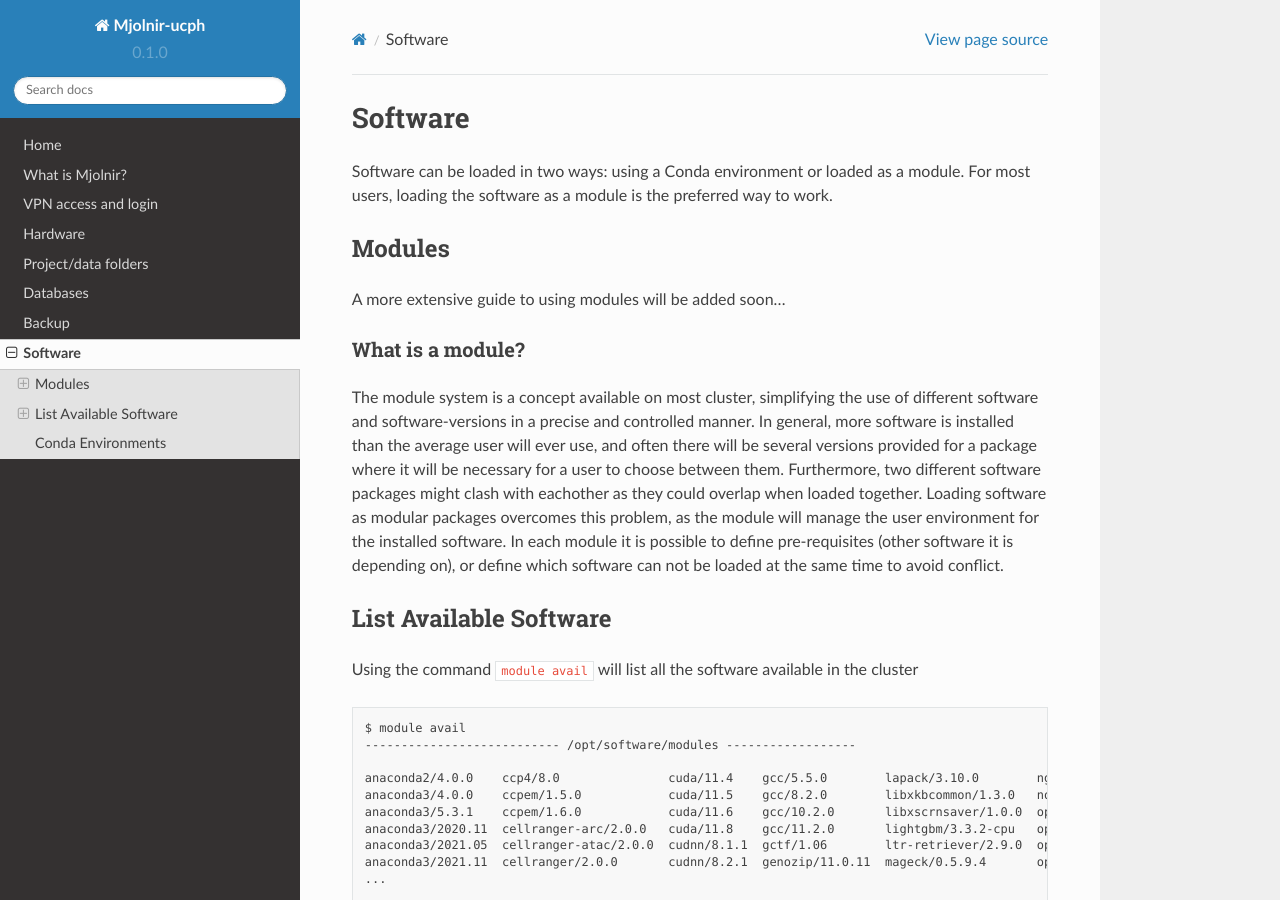
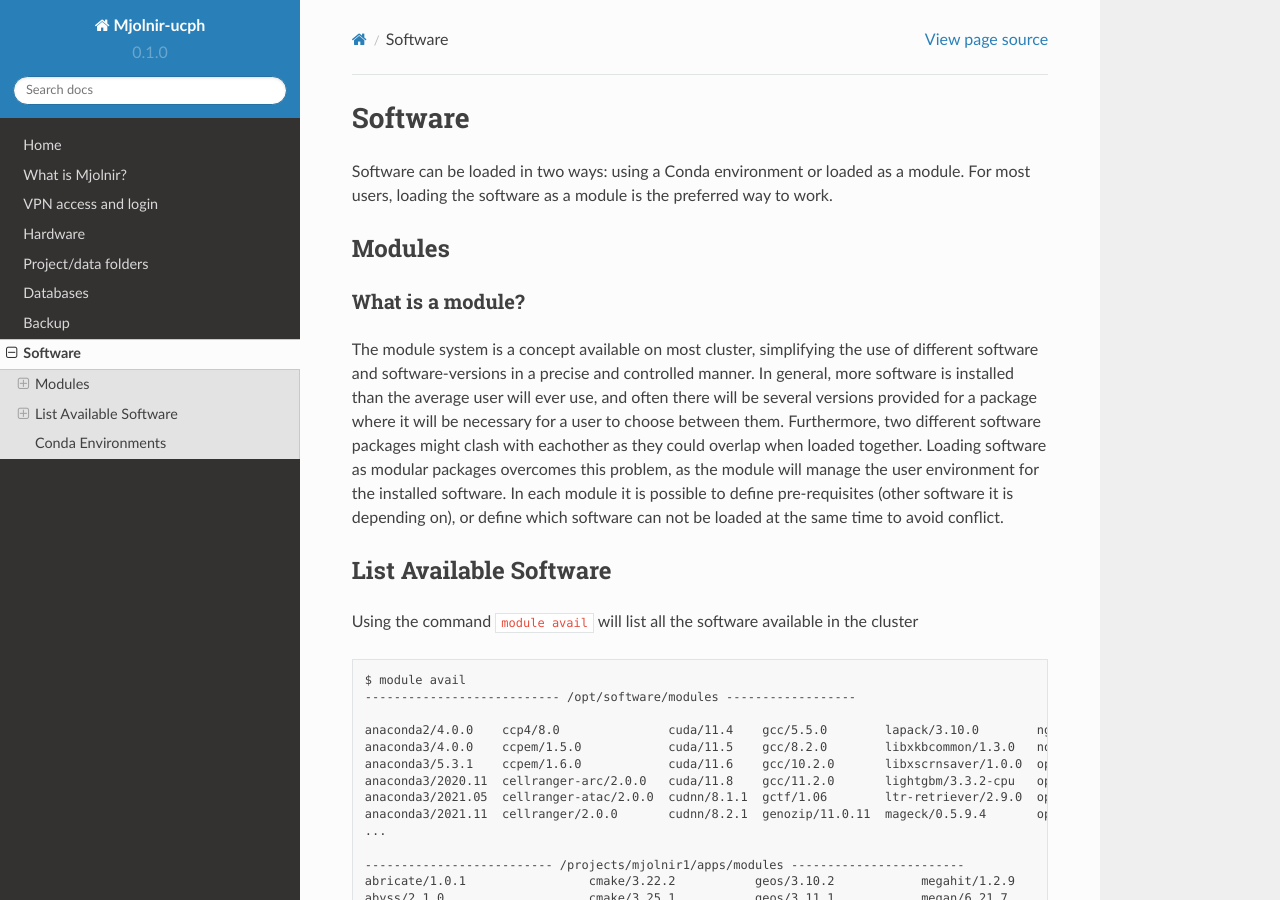
Before and after one commit to bentpetersendk/mjolnir_ucph, a Sphinx documentation site: the page built from docs/source/software.rst, in a window 1280 px wide and 900 px high. Built offline with Sphinx 7.4.7 and the Read the Docs theme 2.0.0, drawn with Linux system fonts in a browser that asks for light colours.

Commit message:
Update software.rst

```diff
--- a/docs/source/software.rst
+++ b/docs/source/software.rst
@@ -6,7 +6,6 @@ For most users, loading the software as a module is the preferred way to work.
 
 Modules
 -----
-A more extensive guide to using modules will be added soon...
 
 What is a module?
 ****
```
